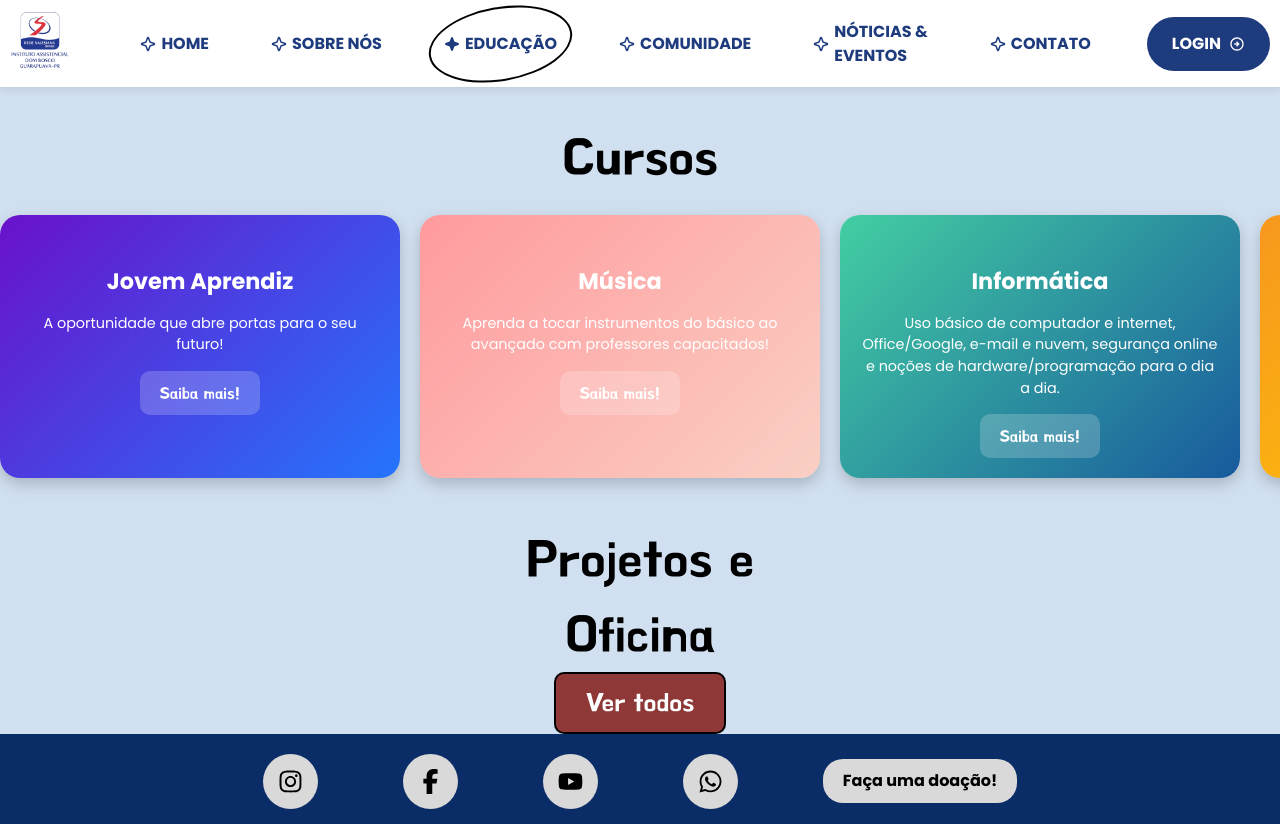
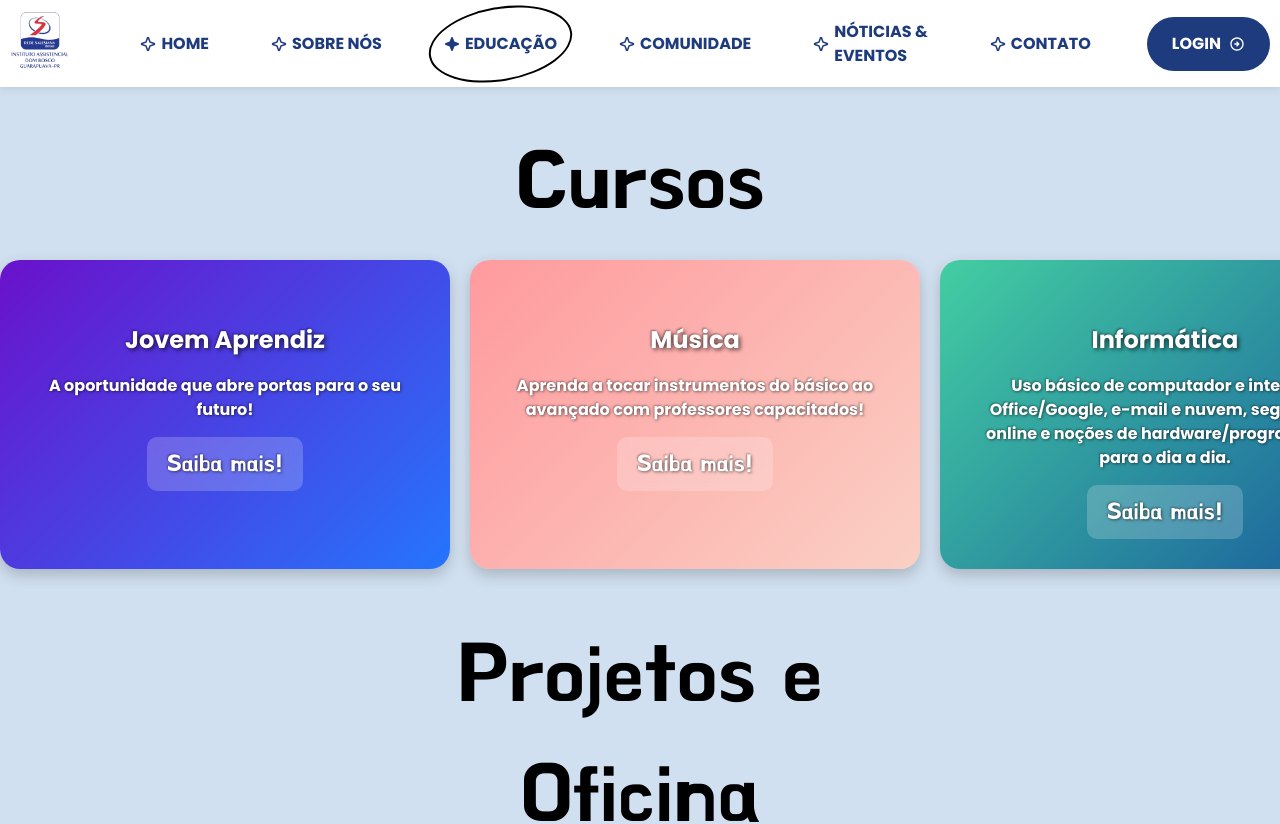
Before and after one commit to MilenaRickliS/plataforma-dom-bosco, a React (Vite) app in the folder client/: page /educacao in a window 1280 px wide. Shown: the top 824 px of the page. Built offline with nearby package versions, Linux system fonts and the light colour scheme; no server answers.

Commit message:
boxes educacao cursos

```diff
--- a/client/src/pages/site/Educacao/style.css
+++ b/client/src/pages/site/Educacao/style.css
@@ -14,10 +14,15 @@ h1{
     scroll-behavior: smooth;
 }
 
+main h1{
+    font-size: 80px;
+}
+
 .card-curso {
-    min-height: 220px;
-    max-width: 400px;
-    padding: 20px;
+    font-size: 23px;
+    min-height: 280px;
+    max-width: 450px;
+    padding: 30px;
     border-radius: 20px;
     text-align: center;
     flex-shrink: 0;
@@ -36,14 +41,18 @@ h1{
 
 .card-curso h4 {
     margin-bottom: 10px;
-    font-size: 1.4rem;
-    font-weight: 700;
+    font-size: 1.5rem;
+    font-weight: 900;
+    text-shadow: 2px 2px 4px rgba(0, 0, 0, 0.6),
+                 -1px -1px 2px rgba(0, 0, 0, 0.4);
 }
 
 .card-curso p {
-    font-weight: 500;
+    font-weight: 700;
     margin-bottom: 15px;
-    font-size: 0.9rem;
+    font-size: 1rem;
+    text-shadow: 1px 1px 3px rgba(0, 0, 0, 0.5),
+                 -1px -1px 2px rgba(0, 0, 0, 0.3);
 }
 
 .card-curso a {
@@ -54,9 +63,11 @@ h1{
     font-family: "BM HANNA", sans-serif;
     padding: 10px 20px;
     border-radius: 10px;
-    font-weight: 600;
+    font-weight: 800;
     transition: all 0.3s ease;
     backdrop-filter: blur(5px);
+    text-shadow: 1px 1px 3px rgba(0, 0, 0, 0.5),
+                 -1px -1px 2px rgba(0, 0, 0, 0.3);
 }
 
 .card-curso a:hover{
@@ -112,7 +123,8 @@ h1{
 @media (max-width: 490px) {
 
     .card-curso {
-        max-width: 220px;
+        max-width: 280px;
+        min-height: 250px;
     }
 
 }
```
